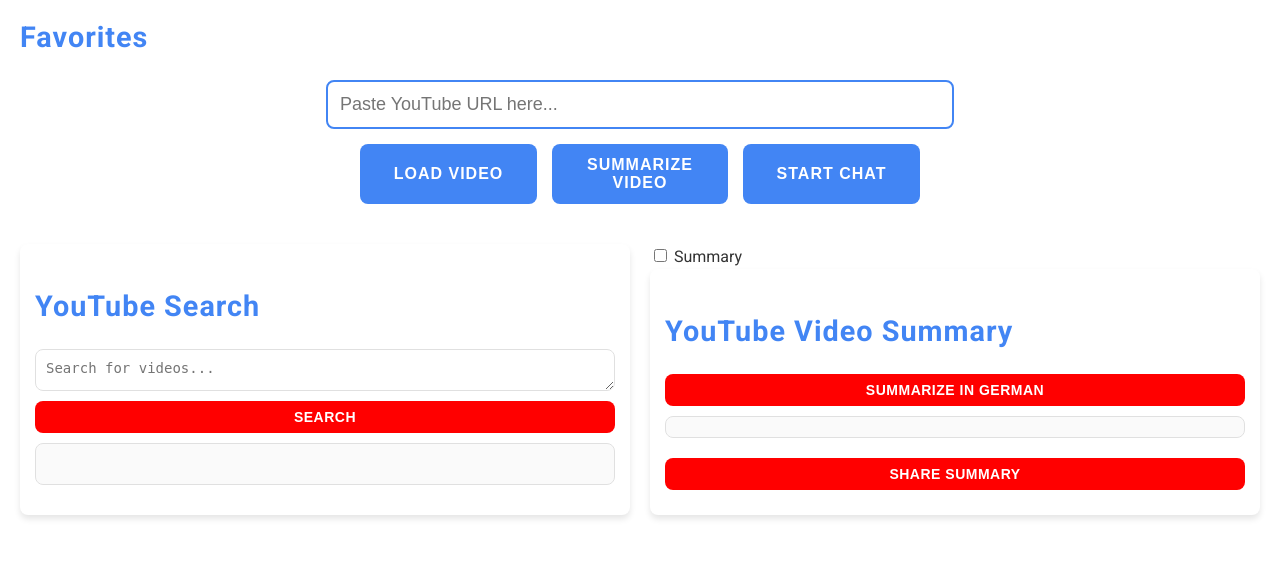
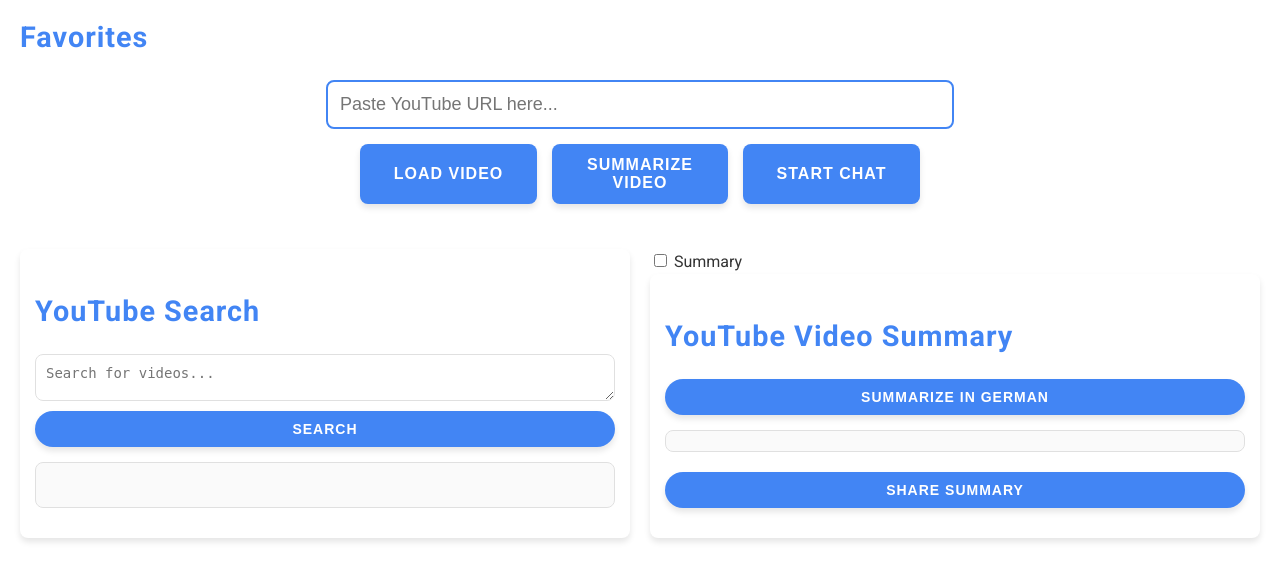
Before and after one commit to PierrunoYT/YoutubeSummarize, a Flask app: page / in a window 1280 px wide. Shown: the part 157-738 px from the top of the page. Run offline with Flask 3, Linux system fonts and the light colour scheme.

Commit message:
Restyled the entire button in the CSS file.

```diff
--- a/static/styles.css
+++ b/static/styles.css
@@ -321,23 +321,57 @@ textarea {
 }
 
 /* Hover-Effekt für interaktive Elemente */
-button:hover, .cta-button:hover, #video-results img:hover {
+.cta-button:hover, #video-results img:hover {
     transform: scale(1.05);
     box-shadow: 0 6px 12px rgba(0, 0, 0, 0.15);
 }
 
 button {
-    padding: 8px 16px;
-    background-color: var(--secondary-color);
+    padding: 10px 20px;
+    background-color: var(--primary-color);
     color: white;
     border: none;
-    border-radius: 8px;
+    border-radius: 25px;
     cursor: pointer;
-    font-weight: bold;
+    font-weight: 600;
     text-transform: uppercase;
-    letter-spacing: 0.5px;
-    margin-bottom: 10px;
+    letter-spacing: 1px;
+    margin-bottom: 15px;
     transition: all 0.3s ease;
+    box-shadow: 0 4px 6px rgba(0, 0, 0, 0.1);
+    position: relative;
+    overflow: hidden;
+}
+
+button::before {
+    content: '';
+    position: absolute;
+    top: 0;
+    left: -100%;
+    width: 100%;
+    height: 100%;
+    background: linear-gradient(
+        120deg,
+        transparent,
+        rgba(255, 255, 255, 0.3),
+        transparent
+    );
+    transition: all 0.5s;
+}
+
+button:hover {
+    background-color: var(--secondary-color);
+    box-shadow: 0 6px 8px rgba(0, 0, 0, 0.2);
+    transform: translateY(-2px);
+}
+
+button:hover::before {
+    left: 100%;
+}
+
+button:active {
+    transform: translateY(0);
+    box-shadow: 0 2px 4px rgba(0, 0, 0, 0.1);
 }
 
 #video-container, #summary-container, #video-chat-container {
```
